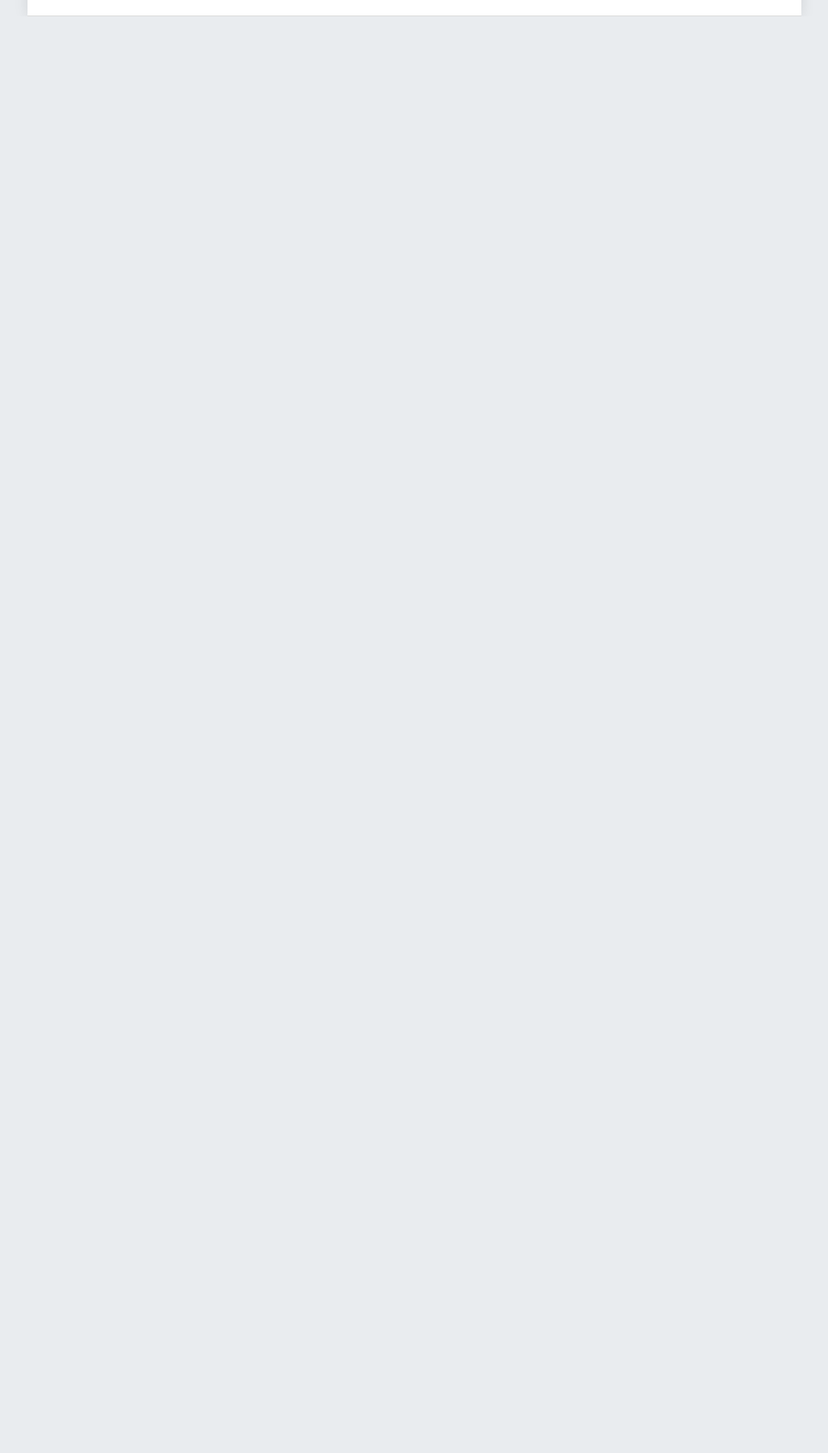
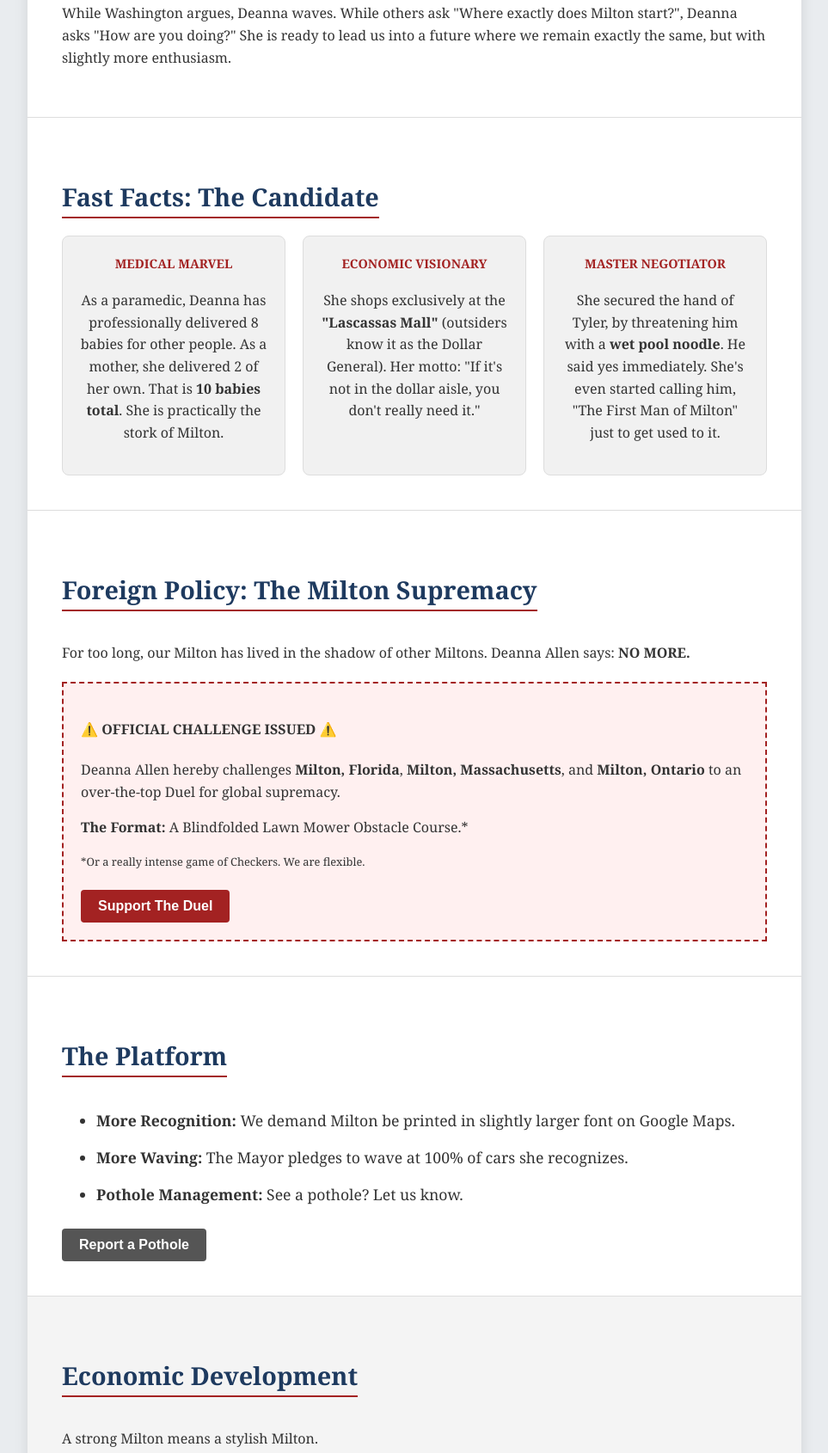
Before and after one commit to crsmith722/More-For-Milton, a plain HTML site: page index.htm in a window 1280 px wide. Shown: the part 1397-3087 px from the top of the page at 86% size, without its empty margins (158-1121 px from the left). Before the commit the page ends 1416 px from the top, so only its background shows below. Drawn offline with Linux system fonts and the light colour scheme.

Commit message:
Update index.htm

```diff
--- a/index.htm
+++ b/index.htm
@@ -252,4 +252,77 @@
 
     <div class="section" id="about">
         <h3>A Daughter of Milton</h3>
-        <p>Deanna Allen isn
+        <p>Deanna Allen isn't just a candidate. She is a neighbor. A co-worker. A person who drives past that one nice tree every single day.</p>
+        <p>While Washington argues, Deanna waves. While others ask "Where exactly does Milton start?", Deanna asks "How are you doing?" She is ready to lead us into a future where we remain exactly the same, but with slightly more enthusiasm.</p>
+    </div>
+
+    <div class="section" id="facts">
+        <h3>Fast Facts: The Candidate</h3>
+        <div class="facts-grid">
+            <div class="fact-card">
+                <h4>Medical Marvel</h4>
+                <p>As a paramedic, Deanna has professionally delivered 8 babies for other people. As a mother, she delivered 2 of her own. That is <strong>10 babies total</strong>. She is practically the stork of Milton.</p>
+            </div>
+            <div class="fact-card">
+                <h4>Economic Visionary</h4>
+                <p>She shops exclusively at the <strong>"Lascassas Mall"</strong> (outsiders know it as the Dollar General). Her motto: "If it's not in the dollar aisle, you don't really need it."</p>
+            </div>
+            <div class="fact-card">
+                <h4>Master Negotiator</h4>
+                <p>She secured the hand of Tyler, by threatening him with a <strong>wet pool noodle</strong>. He said yes immediately. She's even started calling him, "The First Man of Milton" just to get used to it.</p>
+            </div>
+        </div>
+    </div>
+
+    <div class="section" id="foreign-policy">
+        <h3>Foreign Policy: The Milton Supremacy</h3>
+        <p>For too long, our Milton has lived in the shadow of other Miltons. Deanna Allen says: <strong>NO MORE.</strong></p>
+
+        <div class="duel-box">
+            <h4>⚠️ OFFICIAL CHALLENGE ISSUED ⚠️</h4>
+            <p>Deanna Allen hereby challenges <strong>Milton, Florida</strong>, <strong>Milton, Massachusetts</strong>, and <strong>Milton, Ontario</strong> to an over-the-top Duel for global supremacy.</p>
+            <p><strong>The Format:</strong> A Blindfolded Lawn Mower Obstacle Course.*</p>
+            <p style="font-size: 0.8em;">*Or a really intense game of Checkers. We are flexible.</p>
+            <button class="btn" onclick="alert('Challenge sent via carrier pigeon to Milton, FL.')">Support The Duel</button>
+        </div>
+    </div>
+
+    <div class="section" id="platform">
+        <h3>The Platform</h3>
+        <ul class="platform-list">
+            <li><strong>More Recognition:</strong> We demand Milton be printed in slightly larger font on Google Maps.</li>
+            <li><strong>More Waving:</strong> The Mayor pledges to wave at 100% of cars she recognizes.</li>
+            <li><strong>Pothole Management:</strong> See a pothole? Let us know.</li>
+        </ul>
+        <button class="btn" style="background-color: #555;" onclick="reportPothole()">Report a Pothole</button>
+    </div>
+
+    <div class="section" id="milton-man" style="background-color: #f4f4f4;">
+        <h3>Economic Development</h3>
+        <p>A strong Milton means a stylish Milton.</p>
+
+        <div class="milton-man-promo">
+            <h4>Coming Soon: The Milton Man Collection</h4>
+            <p>"Don't just be a man. Be a Milton Man."</p>
+            <hr style="border: 0; border-top: 1px solid #555; width: 50px;">
+            <p style="font-size: 0.9em;">Featuring: The First Man of Milton (Tyler)</p>
+            <button class="btn" style="background-color: white; color: #333;" onclick="alert('Sold out due to high demand in the tri-county area.')">Pre-Order Now</button>
+        </div>
+    </div>
+
+    <footer>
+        <p>&copy; 2024 Committee to Elect Deanna Allen Mayor of Milton.</p>
+        <p><em>Paid for by the Friends of the Breakroom. Not authorized by any actual government entity because none exists here.</em></p>
+        <p>Visitor Count: 00005</p>
+    </footer>
+
+</div>
+
+<script>
+    function reportPothole() {
+        alert("REPORT RECEIVED: \n\nWe have noted the location of the pothole.\n\nAction Plan: We will look at it briefly as we drive by.");
+    }
+</script>
+
+</body>
+</html>
```
